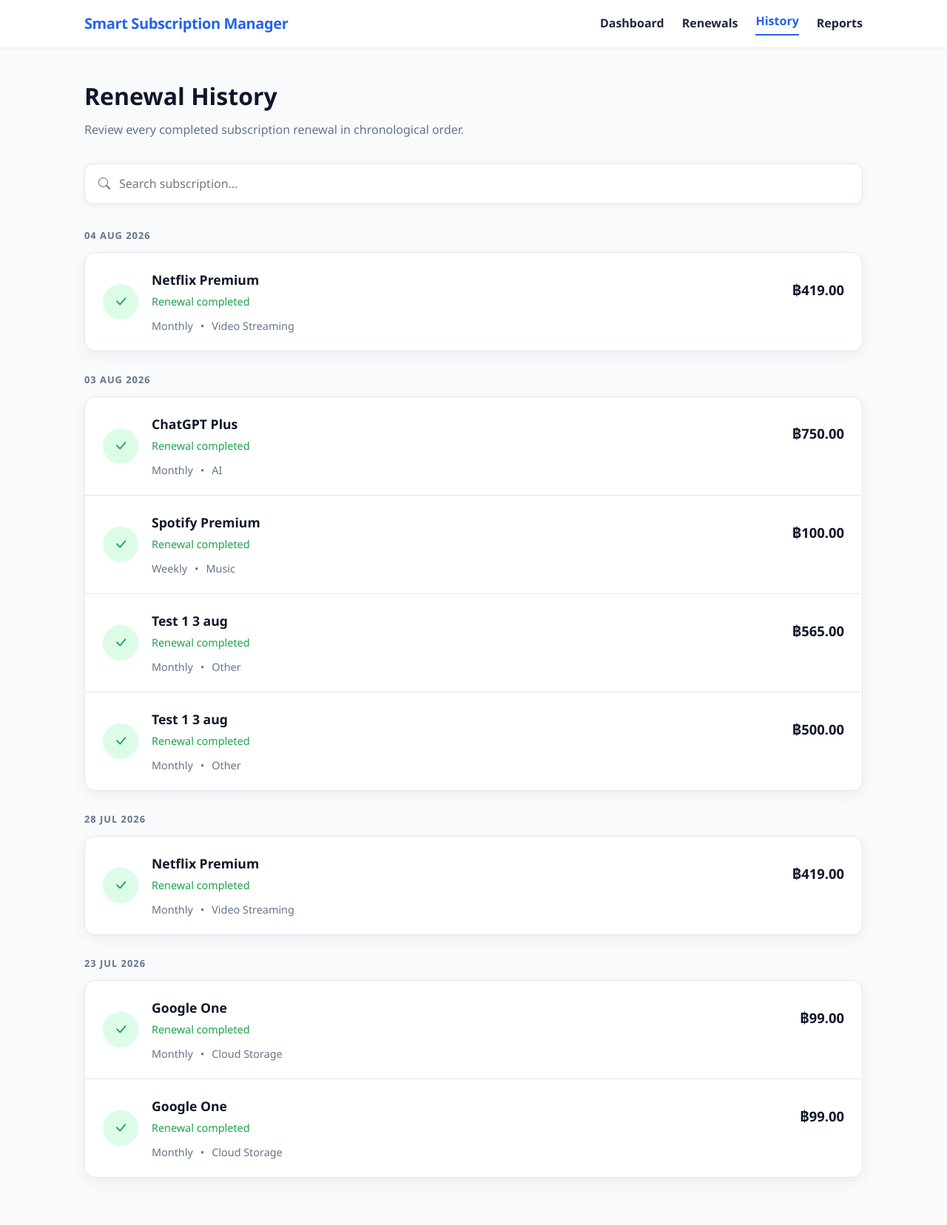
After one commit to patelvalentina-hub/Smart-Subscription-Manager, a Flask app: page /renewal-history in a window 1280 px wide. The commit adds this page. Shown: the whole page at 74% size. Run offline with Flask 3, Linux system fonts and the light colour scheme.

Commit message:
Phase 5 Complete Renewal history

```diff
--- a/app/static/css/style.css
+++ b/app/static/css/style.css
@@ -1449,3 +1449,190 @@ body {
     cursor: not-allowed;
     opacity: 1;
 }
+
+/* ==========================
+   Renewal History
+========================== */
+
+.renewal-history {
+    width: 100%;
+    max-width: 1100px;
+    margin: 0 auto;
+    padding: 2.5rem 1.5rem 4rem;
+}
+
+.renewal-history__header {
+    margin-bottom: 2rem;
+}
+
+.renewal-history-groups {
+    display: flex;
+    flex-direction: column;
+    gap: 1.75rem;
+}
+
+.renewal-history-group {
+    width: 100%;
+}
+
+.renewal-history-date {
+    margin-bottom: 0.75rem;
+    color: #64748b;
+    font-size: 0.8rem;
+    font-weight: 700;
+    letter-spacing: 0.08em;
+    text-transform: uppercase;
+}
+
+.renewal-history__title {
+    font-size: 2rem;
+    font-weight: 700;
+    color: #0f172a;
+}
+
+.renewal-history__description {
+    margin-top: .5rem;
+    color: #64748b;
+}
+
+.renewal-history-list {
+    width: 100%;
+    overflow: hidden;
+    background: #ffffff;
+    border: 1px solid #e2e8f0;
+    border-radius: 14px;
+    box-shadow: 0 6px 18px rgba(15, 23, 42, 0.05);
+}
+
+.renewal-transaction {
+    display: flex;
+    align-items: center;
+    gap: 18px;
+
+    padding: 22px 24px;
+
+    border-bottom: 1px solid #e5e7eb;
+}
+
+.renewal-transaction:last-child {
+    border-bottom: none;
+}
+
+.renewal-transaction__icon {
+    width: 48px;
+    height: 48px;
+
+    border-radius: 50%;
+
+    background: #dcfce7;
+    color: #16a34a;
+
+    display: flex;
+    justify-content: center;
+    align-items: center;
+
+    font-size: 1.2rem;
+}
+
+.renewal-transaction__content {
+    flex: 1;
+}
+
+.renewal-transaction__top {
+    display: flex;
+    justify-content: space-between;
+    align-items: center;
+}
+
+.renewal-transaction__name {
+    margin: 0;
+    font-size: 1.1rem;
+    color: #0f172a;
+}
+
+.renewal-transaction__status {
+    margin-top: 4px;
+    color: #16a34a;
+    font-size: .9rem;
+}
+
+.renewal-transaction__amount {
+    font-size: 1.15rem;
+    font-weight: 700;
+    color: #0f172a;
+}
+
+.renewal-transaction__meta {
+    margin-top: 10px;
+
+    display: flex;
+    gap: 10px;
+    flex-wrap: wrap;
+
+    color: #64748b;
+    font-size: .9rem;
+}
+
+.renewal-history-empty {
+    padding: 5rem 2rem;
+    text-align: center;
+    background: white;
+    border-radius: 16px;
+    border: 1px solid #e5e7eb;
+}
+
+.renewal-history-empty i {
+    font-size: 3rem;
+    color: #2563eb;
+    margin-bottom: 1rem;
+}
+
+.renewal-history-search {
+    display: flex;
+    align-items: center;
+    gap: 12px;
+
+    margin: 2rem 0;
+
+    padding: 14px 18px;
+
+    background: white;
+
+    border: 1px solid #e2e8f0;
+    border-radius: 12px;
+
+    box-shadow: 0 2px 10px rgba(15,23,42,.05);
+}
+
+.renewal-history-search i {
+    color: #64748b;
+    font-size: 1rem;
+}
+
+.renewal-history-search input {
+    flex: 1;
+    border: none;
+    outline: none;
+    font: inherit;
+    background: transparent;
+}
+
+.renewal-history-clear {
+    display: inline-flex;
+    align-items: center;
+    justify-content: center;
+
+    margin-top: 1rem;
+    padding: 0.7rem 1.1rem;
+
+    color: #ffffff;
+    background-color: var(--color-primary);
+    border-radius: var(--radius);
+
+    font-weight: 600;
+    text-decoration: none;
+}
+
+.renewal-history-clear:hover {
+    background-color: var(--color-primary-dark);
+}
--- a/app/templates/base.html
+++ b/app/templates/base.html
@@ -26,29 +26,21 @@
             </a>
 
             <nav class="navbar__menu">
-
-                <a
-                    href="{{ url_for('dashboard') }}"
-                    class="navbar__link {% if request.endpoint == 'dashboard' %}navbar__link--active{% endif %}"
-                >
+                <a href="{{ url_for('dashboard') }}" class="navbar__link {% if request.endpoint == 'dashboard' %}navbar__link--active{% endif %}">
                     Dashboard
                 </a>
 
-                <a
-                    href="{{ url_for('renewals') }}"
-                    class="navbar__link {% if request.endpoint == 'renewals' %}navbar__link--active{% endif %}"
-                >
+                <a href="{{ url_for('renewals') }}" class="navbar__link {% if request.endpoint == 'renewals' %}navbar__link--active{% endif %}">
                     Renewals
                 </a>
 
-                <a
-                    href="{{ url_for('reports') }}"
-                    class="navbar__link {% if request.endpoint == 'reports' %}navbar__link--active{% endif %}"
-                >
+                <a href="{{ url_for('renewal_history') }}" class="navbar__link {% if request.endpoint == 'renewal_history' %}navbar__link--active{% endif %}">
+                    History
+                </a>
+
+                <a href="{{ url_for('reports') }}" class="navbar__link {% if request.endpoint == 'reports' %}navbar__link--active{% endif %}">
                     Reports
                 </a>
-
-
             </nav>
 
         </div>
--- /dev/null
+++ b/app/templates/renewal_history.html
@@ -0,0 +1,137 @@
+{% extends "base.html" %}
+
+{% block title %}Renewal History{% endblock %}
+
+{% block content %}
+
+<div class="renewal-history">
+
+    <header class="renewal-history__header">
+        <h1 class="renewal-history__title">
+            Renewal History
+        </h1>
+
+        <p class="renewal-history__description">
+            Review every completed subscription renewal in chronological order.
+        </p>
+
+        <form
+            class="renewal-history-search"
+            method="GET"
+        >
+
+            <i class="bi bi-search"></i>
+
+            <input
+                type="text"
+                name="search"
+                placeholder="Search subscription..."
+                value="{{ search }}"
+        >
+
+        </form>
+    </header>
+
+    {% if grouped_history %}
+
+        <div class="renewal-history-groups">
+
+            {% for group in grouped_history %}
+
+                <section class="renewal-history-group">
+
+                    <div class="renewal-history-date">
+                        {{ group.date.strftime("%d %b %Y") }}
+                    </div>
+
+                    <div class="renewal-history-list">
+
+                        {% for record in group.records %}
+
+                            <article class="renewal-transaction">
+
+                                <div class="renewal-transaction__icon">
+                                    <i class="bi bi-check-lg"></i>
+                                </div>
+
+                                <div class="renewal-transaction__content">
+
+                                    <div class="renewal-transaction__top">
+
+                                        <div>
+                                            <h3 class="renewal-transaction__name">
+                                                {{ record.subscription.name }}
+                                            </h3>
+
+                                            <p class="renewal-transaction__status">
+                                                Renewal completed
+                                            </p>
+                                        </div>
+
+                                        <strong class="renewal-transaction__amount">
+                                            ฿{{ "{:,.2f}".format(record.amount_paid) }}
+                                        </strong>
+
+                                    </div>
+
+                                    <div class="renewal-transaction__meta">
+                                        <span>
+                                            {{ record.subscription.billing_frequency }}
+                                        </span>
+
+                                        <span aria-hidden="true">•</span>
+
+                                        <span>
+                                            {{ record.subscription.category }}
+                                        </span>
+                                    </div>
+
+                                </div>
+
+                            </article>
+
+                        {% endfor %}
+
+                    </div>
+
+                </section>
+
+            {% endfor %}
+
+        </div>
+
+        {% else %}
+
+        <div class="renewal-history-empty">
+            {% if search %}
+                <i class="bi bi-search"></i>
+
+                <h2>No matching renewals</h2>
+
+                <p>
+                    No renewal history matches
+                    <strong>"{{ search }}"</strong>.
+                </p>
+
+                <a
+                    href="{{ url_for('renewal_history') }}"
+                    class="renewal-history-clear"
+                >
+                    Clear Search
+                </a>
+            {% else %}
+                <i class="bi bi-clock-history"></i>
+
+                <h2>No renewal history yet</h2>
+
+                <p>
+                    Completed subscription renewals will appear here.
+                </p>
+            {% endif %}
+        </div>
+
+    {% endif %}
+
+</div>
+
+{% endblock %}
--- a/run.py
+++ b/run.py
@@ -528,6 +528,49 @@ def renew_subscription(subscription_id):
     return redirect(url_for("renewals"))
 
 
+@app.route("/renewal-history")
+def renewal_history():
+    search = request.args.get("search", "").strip()
+
+    query = RenewalHistory.query
+
+    if search:
+        query = (
+            query
+            .join(Subscription)
+            .filter(
+                Subscription.name.ilike(f"%{search}%")
+            )
+        )
+
+    renewal_records = (
+        query
+        .order_by(RenewalHistory.renewed_on.desc())
+        .all()
+    )
+
+    grouped_history = []
+
+    for record in renewal_records:
+        if (
+            not grouped_history
+            or grouped_history[-1]["date"] != record.renewed_on
+        ):
+            grouped_history.append(
+                {
+                    "date": record.renewed_on,
+                    "records": [],
+                }
+            )
+
+        grouped_history[-1]["records"].append(record)
+
+    return render_template(
+        "renewal_history.html",
+        grouped_history=grouped_history,
+        search=search,
+    )
+
 
 @app.route("/reports")
 def reports():
```
Also changed, not shown: PROJECT_ROADMAP.md (+15 -20 lines).
